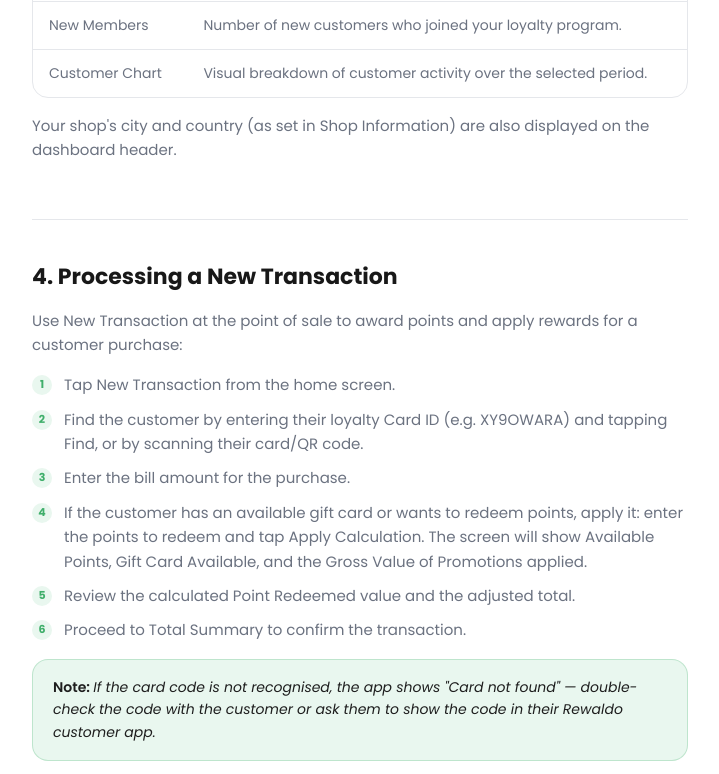
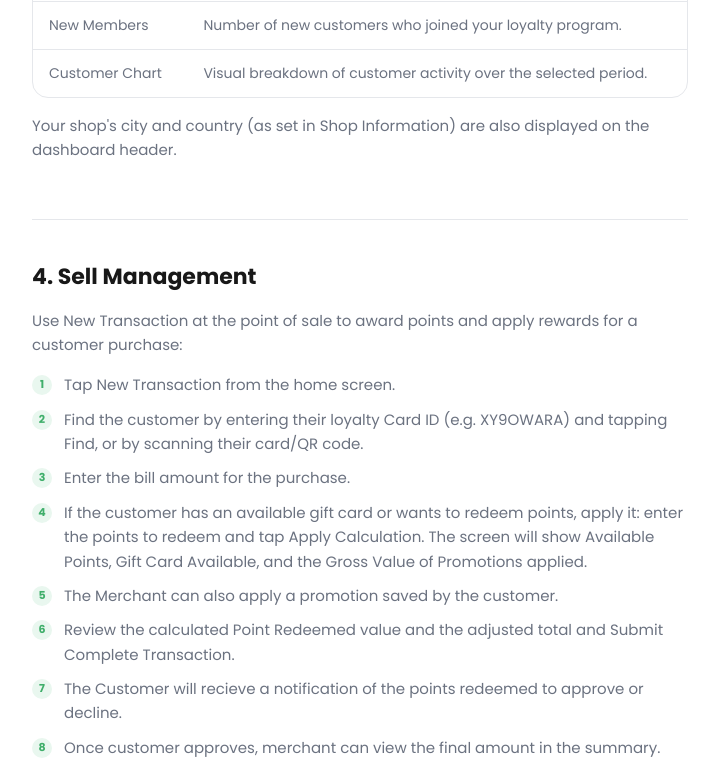
Before and after one commit to tmhdigital/loyalty-landing, a React (Vite) app: page /manuals/business-app in a window 1280 px wide. Shown: the part 2000-2774 px from the top of the page, without its empty margins (424-1143 px from the left). Built offline with nearby package versions, Linux system fonts and the light colour scheme.

Commit message:
User Manuals Updated

```diff
--- a/src/data/manuals/businessApp.js
+++ b/src/data/manuals/businessApp.js
@@ -39,7 +39,7 @@ const manual = {
             "Enter Business Name.",
             "Select Your Service (business category).",
             "Upload Your Company Logo (Take a Photo or Choose from Gallery).",
-            "Enter Website URL (optional).",
+            "Enter your Country.",
             "Write About Us — a short description of your business.",
           ],
         },
@@ -90,7 +90,7 @@ const manual = {
       ],
     },
     {
-      title: "Processing a New Transaction",
+      title: "Sell Management",
       blocks: [
         {
           type: "p",
@@ -103,8 +103,10 @@ const manual = {
             "Find the customer by entering their loyalty Card ID (e.g. XY9OWARA) and tapping Find, or by scanning their card/QR code.",
             "Enter the bill amount for the purchase.",
             "If the customer has an available gift card or wants to redeem points, apply it: enter the points to redeem and tap Apply Calculation. The screen will show Available Points, Gift Card Available, and the Gross Value of Promotions applied.",
-            "Review the calculated Point Redeemed value and the adjusted total.",
-            "Proceed to Total Summary to confirm the transaction.",
+            "The Merchant can also apply a promotion saved by the customer.",
+            "Review the calculated Point Redeemed value and the adjusted total and Submit Complete Transaction.",
+            "The Customer will recieve a notification of the points redeemed to approve or decline. ",
+            "Once customer approves, merchant can view the final amount in the summary.",
           ],
         },
         {
@@ -121,29 +123,13 @@ const manual = {
           items: [
             "Confirm all details are correct.",
             "Tap Complete Transaction to finalise the sale.",
-            "The Transaction Status will confirm success; tap Done to return to the dashboard.",
+            "The Transaction Status will confirm success.",
           ],
         },
-      ],
-    },
-    {
-      title: "Sales Management",
-      blocks: [
+        { type: "h3", text: "Reviewing Sales Data" },
         {
           type: "p",
-          text: "Sales Management lets you record sales and review performance without opening a new transaction from scratch:",
-        },
-        {
-          type: "ul",
-          items: [
-            "Scan QR Code — point the camera at a customer's or product QR code to Scan Now.",
-            "Input Sales — manually enter a sale.",
-            "Switch between quick-entry modes as needed for your counter workflow.",
-          ],
-        },
-        {
-          type: "p",
-          text: "The same statistics shown on the Home dashboard — Total Sales, Points Issued, Points Redeemed, New Members — are also available here, filterable by Today, Last 7 Days, Last 30 Days, or All Time.",
+          text: "Customer details and purchase history can be reviewed using different filters and search options.",
         },
       ],
     },
--- a/src/data/manuals/businessDashboard.js
+++ b/src/data/manuals/businessDashboard.js
@@ -11,7 +11,7 @@ const manual = {
       blocks: [
         {
           type: "p",
-          text: "The Rewaldo Business Dashboard is the web portal for merchant business owners to run their own loyalty program day to day: recording sales, managing staff accounts, building promotional campaigns, tracking customer activity, and reviewing performance reports — all from a browser, alongside the Business mobile app used at the counter.",
+          text: "The Rewaldo Business Dashboard is the web portal for merchant business owners to run their own loyalty program through points and tier systems: recording sales, managing staff accounts, building promotional campaigns, tracking customer activity, and reviewing performance reports — all from a browser, alongside the Business mobile app used at the counter.",
         },
         {
           type: "note",
@@ -26,7 +26,7 @@ const manual = {
         {
           type: "ol",
           items: [
-            "Open the Business Dashboard sign-up page and select Sign Up.",
+            "Open the Business Dashboard sign-up page and select Sign Up (this can alternatively be done from the merchant app).",
             "Enter your business contact details and create a password.",
             "Verify your account with the OTP sent to your email/phone (OTP Verification).",
           ],
@@ -34,7 +34,7 @@ const manual = {
         { type: "h3", text: "Setting Up Shop Info" },
         {
           type: "p",
-          text: "Complete your Shop Info profile — business name, category, logo, and description — so customers can recognise your store in the customer app.",
+          text: "Complete your Shop Info in settings profile —> business name, Service category, Website Url, Digital Card logo and Cover Photo, and Company Information — so customers can recognise your store in the customer app.",
         },
         { type: "h3", text: "Signing In" },
         {
@@ -53,46 +53,64 @@ const manual = {
             "Set a new password on the Set Password screen (a Reset Success confirmation will appear).",
           ],
         },
-        { type: "h3", text: "Subscription & Billing" },
-        {
-          type: "p",
-          text: "If your plan requires payment, checkout is handled securely and you'll land on a Success or Failed confirmation page depending on the payment outcome. If a payment fails, you can retry from your account settings.",
-        },
       ],
     },
     {
       title: "Dashboard Home",
       blocks: [
+        { type: "p", text: "The Home screen summarises your business's loyalty performance for: " },
         {
-          type: "p",
-          text: "The Home screen summarises your business's loyalty performance — sales, points issued, points redeemed, and new customer growth — giving you the same at-a-glance view available on the Business mobile app, now on a full desktop screen for deeper review.",
+          type: "ol",
+          items: [
+            "Weeklly performance by Date Chart",
+            'Customer Chart by Month and Year for Revenue and Discount.',
+            "Statistics for Total Sales, Total Memebers added, Total point issued and Rewards Redeemed for today, past week, past month and all time.",
+            "Data for Recently added Members.",
+          ],
         },
       ],
     },
     {
       title: "Sell Management",
       blocks: [
-        { type: "p", text: "Sell Management is where sales are recorded and reviewed from the web dashboard:" },
+        {
+          type: "p",
+          text: "Use New Transaction at the point of sale to award points and apply rewards for a customer purchase:",
+        },
         {
           type: "ol",
           items: [
-            "Open Sell Management and select New Sell to record a sale.",
-            'Scan a barcode using "Ready to scan barcode..." or enter sale details manually.',
-            "Filter the sales list by Merchants or by All Months to review historical activity.",
+            "Tap New Transaction from the home screen.",
+            "Find the customer by entering their loyalty Card ID (e.g. XY9OWARA) and tapping Find, or by scanning their card/QR code.",
+            "Enter the bill amount for the purchase.",
+            "If the customer has an available gift card or wants to redeem points, apply it: enter the points to redeem and tap Apply Calculation. The screen will show Available Points, Gift Card Available, and the Gross Value of Promotions applied.",
+            "The Merchant can also apply a promotion saved by the customer.",
+            "Review the calculated Point Redeemed value and the adjusted total and Submit Complete Transaction.",
+            "The Customer will recieve a notification of the points redeemed to approve or decline. ",
+            "Once customer approves, merchant can view the final amount in the summary.",
           ],
         },
         {
           type: "note",
-          text: "For counter transactions with customers present, staff typically use the Business mobile app; Sell Management on the web dashboard is best for reviewing and reconciling sales already recorded.",
+          text: 'If the card code is not recognised, the app shows "Card not found" — double-check the code with the customer or ask them to show the code in their Rewaldo customer app.',
         },
-      ],
-    },
-    {
-      title: "Customer Management",
-      blocks: [
+        { type: "h3", text: "Total Summary & Checkout" },
         {
           type: "p",
-          text: "Customer Management lists everyone enrolled in your store's loyalty program. Open a customer's record to review their tier, points balance, and purchase history — helpful for handling loyalty questions or disputes directly with your customers.",
+          text: "The Total Summary screen displays the Customer Name, Card ID, Total Amount, Point Earned, Point Redeem, and Final Amount for review before completing the sale.",
+        },
+        {
+          type: "ol",
+          items: [
+            "Confirm all details are correct.",
+            "Tap Complete Transaction to finalise the sale.",
+            "The Transaction Status will confirm success.",
+          ],
+        },
+        { type: "h3", text: "Reviewing Sales Data" },
+        {
+          type: "p",
+          text: "Customer details and purchase history can be reviewed using different filters and search options.",
         },
       ],
     },
@@ -107,12 +125,21 @@ const manual = {
         },
         {
           type: "p",
-          text: "Depending on your platform plan, tier thresholds and benefits may be managed centrally by the platform administrator or configurable directly from this screen. An audit trail of tier changes is available so you can see what has changed and when.",
+          text: "Depending on your platform plan, tiers points thresholds and points accumulation rules may be managed centrally by the platform administrator or configurable directly from this screen. An audit trail of tier changes is available so you can see what has changed and when. Customer will be notified of any updates in points and tier system.",
+        },
+      ],
+    },
+        {
+      title: "Customer Management",
+      blocks: [
+        {
+          type: "p",
+          text: "Customer Management lists everyone enrolled in your loyalty program. Open a customer's record to review their tier, points balance, and purchase history — helpful for handling loyalty questions or disputes directly with your customers. Data can be filtered through search criteria and is exportable into an excel file  for further analysis.",
         },
       ],
     },
     {
-      title: "Promotion Management",
+      title: "Promotions and Discounts",
       blocks: [
         { type: "p", text: "Build promotional campaigns to drive repeat visits and reward loyal shoppers:" },
         {
@@ -121,27 +148,23 @@ const manual = {
             "Open Promotion Management and start a new campaign.",
             "Choose a campaign type: Flash Sale, Seasonal, Loyalty, or Referral.",
             "Choose your target audience: All Customers, New Customers, Returning Customers, or Loyal Customers.",
-            "Select Promotion Days to set when the campaign runs.",
+            "Select Promotion by Date range or sepecific days in a week.",
+            "Upload a Cutomized Sale's Pitch or Flyer/Banner to attract customers.",
             "Save the campaign — it will appear on your Campaigns List, where you can track and edit it.",
           ],
         },
-      ],
-    },
-    {
-      title: "User Management",
-      blocks: [
+        { type: "p", text: "Create customizable promotions for customers community:" },
         {
-          type: "p",
-          text: "User Management lets you add and control staff accounts that can access this dashboard on your business's behalf.",
-        },
-        {
-          type: "ul",
+          type: "ol",
           items: [
-            "Add a staff member with their Phone Number and contact details.",
-            "Assign an access level such as Full to control what each staff account can do.",
-            "Review all staff accounts from the Dashboard listing.",
+            "By Map locations.",
+            "For Customers that have Transactioned with the Merchant- under Five selection criterias (All Customers, New Customers, Returning Customers, or Loyal Customers)",
+            "All Customers that have atleast x number of points earned.",
+            "Customers located within a specific radius of the merchant's location.",
+            "Include a Promotion message, upload a Flyer/Banner and send notifications.",
           ],
         },
+
       ],
     },
     {
@@ -156,7 +179,28 @@ const manual = {
           items: [
             "Customer Report — activity and engagement by customer, including Customer Name lookups.",
             "All Metrics filter to review every tracked KPI in one place.",
-            "Choose your preferred visualisation: Bar Chart, Line Chart, Area Chart, or Data Table.",
+            "Choose your preferred visualisation: Bar Chart, Line Chart, Area Chart.",
+            "Data can be extracted by customer by location, by city and membership status.",
+            "Data can be extracted for revenue, visits, points redeemed and points accumulated.",
+            "Data can be exported to Excel for further analysis.",
+          ],
+        },
+      ],
+    },
+    {
+      title: "Settings -> User Management",
+      blocks: [
+        {
+          type: "p",
+          text: "User Management lets you add and control staff accounts that can access this dashboard on your business's behalf.",
+        },
+        {
+          type: "ul",
+          items: [
+            "Add a staff member with their Phone Number and contact details.",
+            "Assign an access level of either Admin or User. Admin can access all features, while User has limited access.",
+            "Review all staff accounts from the Dashboard listing.",
+            "Accounts can be Activated, Deactivated, or deleted at any time.",
           ],
         },
       ],
--- a/src/data/manuals/customerApp.js
+++ b/src/data/manuals/customerApp.js
@@ -35,6 +35,7 @@ const manual = {
           items: [
             "Sign Up — create a new account using your name, email/phone number, and a password. Password should contain 8 digits with special characters",
             "Sign Up with a Referral ID — if a friend invited you, enter their referral code during sign-up to link your account to them and unlock referral rewards for both of you.",
+            "You will receive a OTP (One Time Password) on your registered email/phone number to verify your account. Enter the OTP on the Verify OTP screen to complete the sign-up process.",
           ],
         },
         { type: "h3", text: "Signing In" },
@@ -77,7 +78,7 @@ const manual = {
             ["Home", "Dashboard with nearby merchants, service categories, and active promotions."],
             ["Merchants", "Search and browse all participating merchants and stores."],
             ["Wallet", "Your gift cards, points balance, vouchers, and transaction history."],
-            ["Profile", "Account details, settings, referrals, subscription, and support."],
+            ["Profile", "Password, My Membership, Transaction History, Refer Friends, Appearance, Notifications, Contact Us, Terms and Conditions, Privacy Policy, Submit App Feedback and Delete Account."],
           ],
         },
       ],
@@ -97,7 +98,7 @@ const manual = {
         { type: "h3", text: "Service Categories" },
         {
           type: "p",
-          text: "Merchants are organised into categories so you can quickly find the type of business you're looking for:",
+          text: "Merchant's Promotions are organised into categories so you can quickly find the type of business you're looking for:",
         },
         {
           type: "table",
@@ -118,7 +119,7 @@ const manual = {
           ],
         },
         { type: "p", text: "Tap a category to see all merchants offering that type of service." },
-        { type: "h3", text: "Promotions & Rewards Carousel" },
+        { type: "h3", text: "Special Promotions Carousel" },
         {
           type: "p",
           text: "An auto-scrolling carousel highlights active promotions and rewards from merchants you follow or that are near you. Tap any card to view the full offer details. It also shows the applied promos carousel at the bottom of screen.",
@@ -156,7 +157,7 @@ const manual = {
         { type: "h3", text: "Points Balance" },
         {
           type: "p",
-          text: "Your current point balance is shown at the top of the Wallet screen, reflecting points earned from purchases and adjusted for any points already redeemed.",
+          text: "Your current point balance by Merchant is shown at the top of respective Merchants Wallet screen, reflecting points earned from purchases and adjusted for any points already redeemed.",
         },
         { type: "h3", text: "Gift Cards" },
         { type: "p", text: "The Gift Card list shows all gift cards issued to you. Each card is labelled as:" },
@@ -168,11 +169,6 @@ const manual = {
           ],
         },
         { type: "p", text: "Use the search bar on the gift card list to quickly find a specific card." },
-        { type: "h3", text: "Vouchers" },
-        {
-          type: "p",
-          text: "Vouchers issued by merchants (discounts, free items, etc.) are listed separately and can be viewed and redeemed at the merchant's point of sale.",
-        },
         { type: "h3", text: "Transaction History" },
         {
           type: "p",
@@ -191,7 +187,7 @@ const manual = {
           type: "ol",
           items: [
             "From the Wallet or the merchant's checkout (New Sale) flow, choose Redeem Points.",
-            "Enter the number of points you want to redeem.",
+            "Advise the Merchant the number of points you want to redeem.",
             "Confirm the Redemption Request that comes on your customer app. The request is sent in real time from the merchant's point-of-sale device for approval.",
             "Once the merchant confirms the transaction, your points balance and gift card wallet update automatically.",
           ],
@@ -203,11 +199,11 @@ const manual = {
       ],
     },
     {
-      title: "Promotions & Rewards",
+      title: "Special Promotions",
       blocks: [
         {
           type: "p",
-          text: "The Promo & Rewards screen lists every active promotion available to you, sorted by relevance and merchant. Recently viewed promotions are saved so you can quickly return to an offer you were considering.",
+          text: "The Special Promotions screen lists every active promotion available to you, sorted by relevance and merchant. Recently viewed promotions are saved so you can quickly return to an offer you were considering.",
         },
       ],
     },
@@ -221,6 +217,7 @@ const manual = {
             "Open Profile and select Refer a Friend.",
             "Share your personal referral link or code with a friend.",
             "Your friend enters your referral ID when they sign up (Sign Up with Referral ID).",
+            "Once your friend purchases a paid membership you will receive your referral cash reward, that can be used to renew your next membership.",
             "Track everyone you've invited on the Referred Friends list.",
           ],
         },
@@ -249,7 +246,7 @@ const manual = {
         { type: "p", text: "Go to Profile → Change Password, enter your current password, and set a new one." },
         { type: "h3", text: "Preferences" },
         { type: "p", text: "Set your preferred categories and communication preferences from the Preferences screen." },
-        { type: "h3", text: "Subscription" },
+        { type: "h3", text: "Membership" },
         {
           type: "p",
           text: "If your loyalty program includes a paid membership tier, the membership screen lets you view plan details and complete checkout for an upgraded membership. My Membership shows your current active plan.",
```
